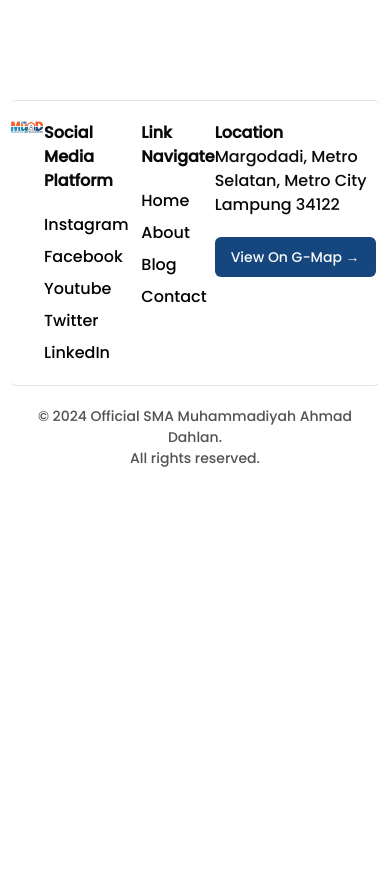
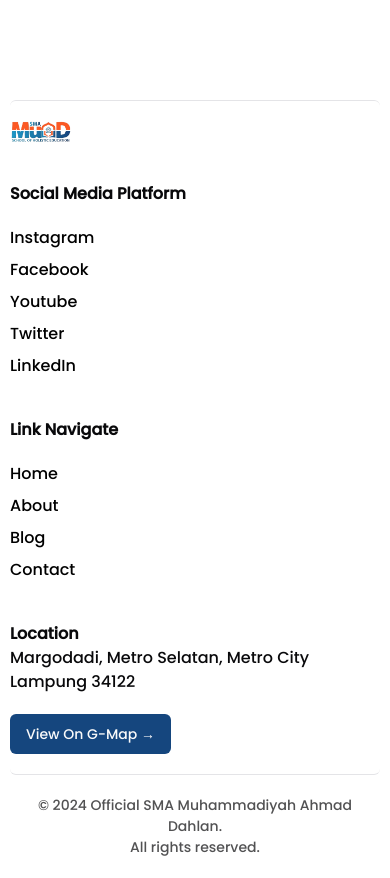
Before and after one commit to muhamyusuf/site-sma-muad, a Next.js app: page / in a window 390 px wide. Shown: the part 3960-4838 px from the top of the page. Before the commit the page ends 4449 px from the top, so only its background shows below. Built offline with nearby package versions, Linux system fonts and the light colour scheme.

Commit message:
footer edit responsive

```diff
--- a/src/components/sections/Footer.tsx
+++ b/src/components/sections/Footer.tsx
@@ -21,7 +21,7 @@ export default function Footer() {
   return (
     <footer className="py-5">
       <div className="border-y w-full min-h-[100px] rounded-md flex py-5">
-        <div className="w-full flex justify-between">
+        <div className="w-full flex flex-col md:flex-row gap-10 md:gap-0 justify-between">
           {/* Logo */}
           <div className="w-1/6">
             <Image
```
